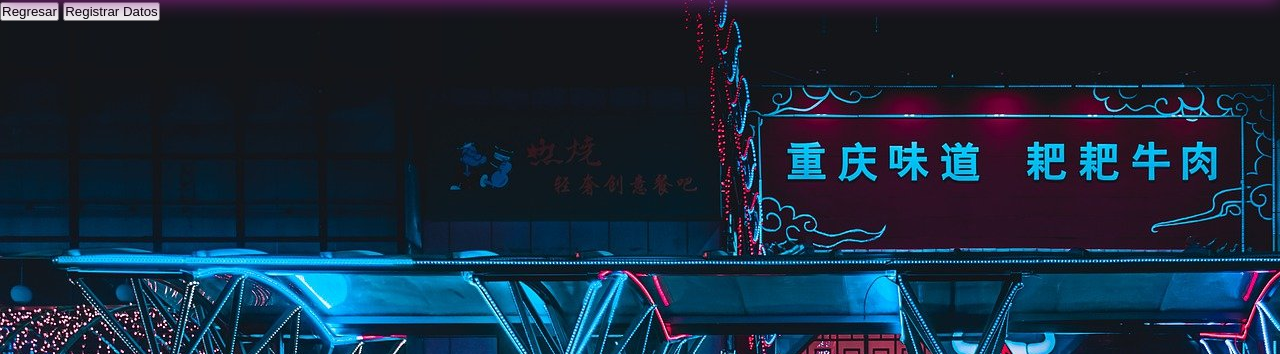
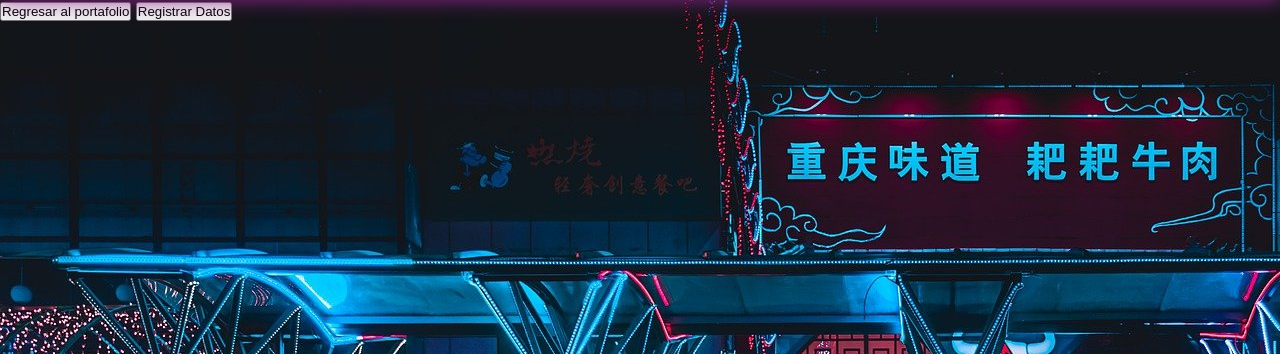
Before and after one commit to SheremyZX/repositorioCide, a PHP site: page /vista/index.php in a window 1280 px wide. Shown: the part 66-420 px from the top of the page. Run offline with PHP 8.4, Linux system fonts and the light colour scheme; data that the repository does not hold is empty; some web fonts are replaced.

```diff
--- a/Portafolio/vista/index.php
+++ b/Portafolio/vista/index.php
@@ -47,7 +47,7 @@
             </tbody>
     </table>
     </div>
-    <a href="../index.html"><input type="button" name="red" id="red" value="Regresar"></a>
+    <a href="../index.html"><input type="button" name="red" id="red" value="Regresar al portafolio"></a>
     <a href="indexinsertar.php"><input type="button" name="red" id="red" value="Registrar Datos"></a>
 
 </body>
--- a/Portafolio/vista/indexinsertar.php
+++ b/Portafolio/vista/indexinsertar.php
@@ -38,7 +38,7 @@
     <input type="text" name="tipo" id="tipo" class="form-control" placeholder="Cliente o Administrador">
 
     <input type="submit" name="boton" id="boton" value="Insertar Registro" class="btn btn-primary">
-    <a href="../index.html"><input type="button" name="red" ide="red" value="Regresar"></a>
+    <a href="../index.html"><input type="button" name="red" ide="red" value="Regresar al Portafilio"></a>
     <a href="index.php"><input type="button" name="red" ide="red" value="Lista de Datos"></a>
     </form>
     </div>
```
